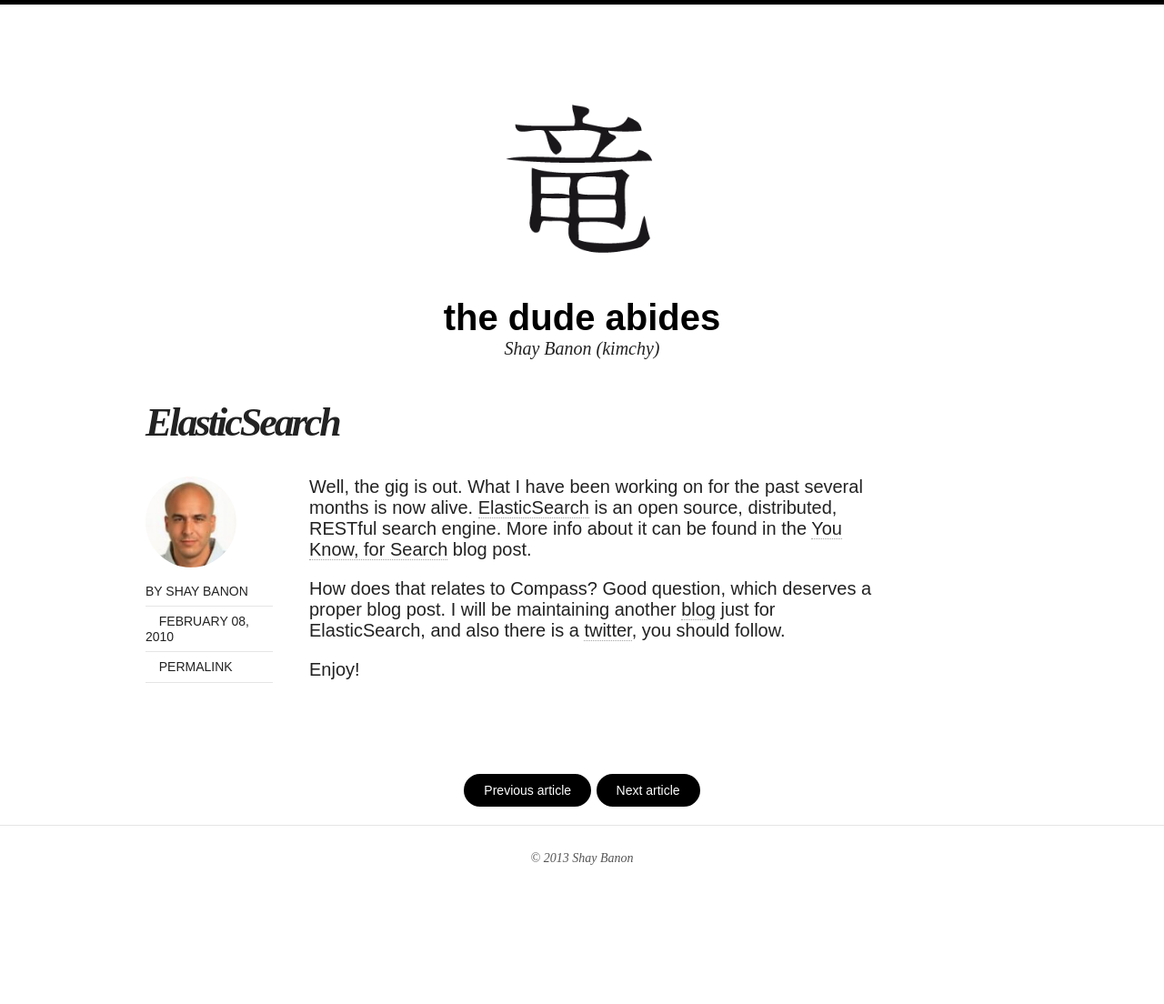
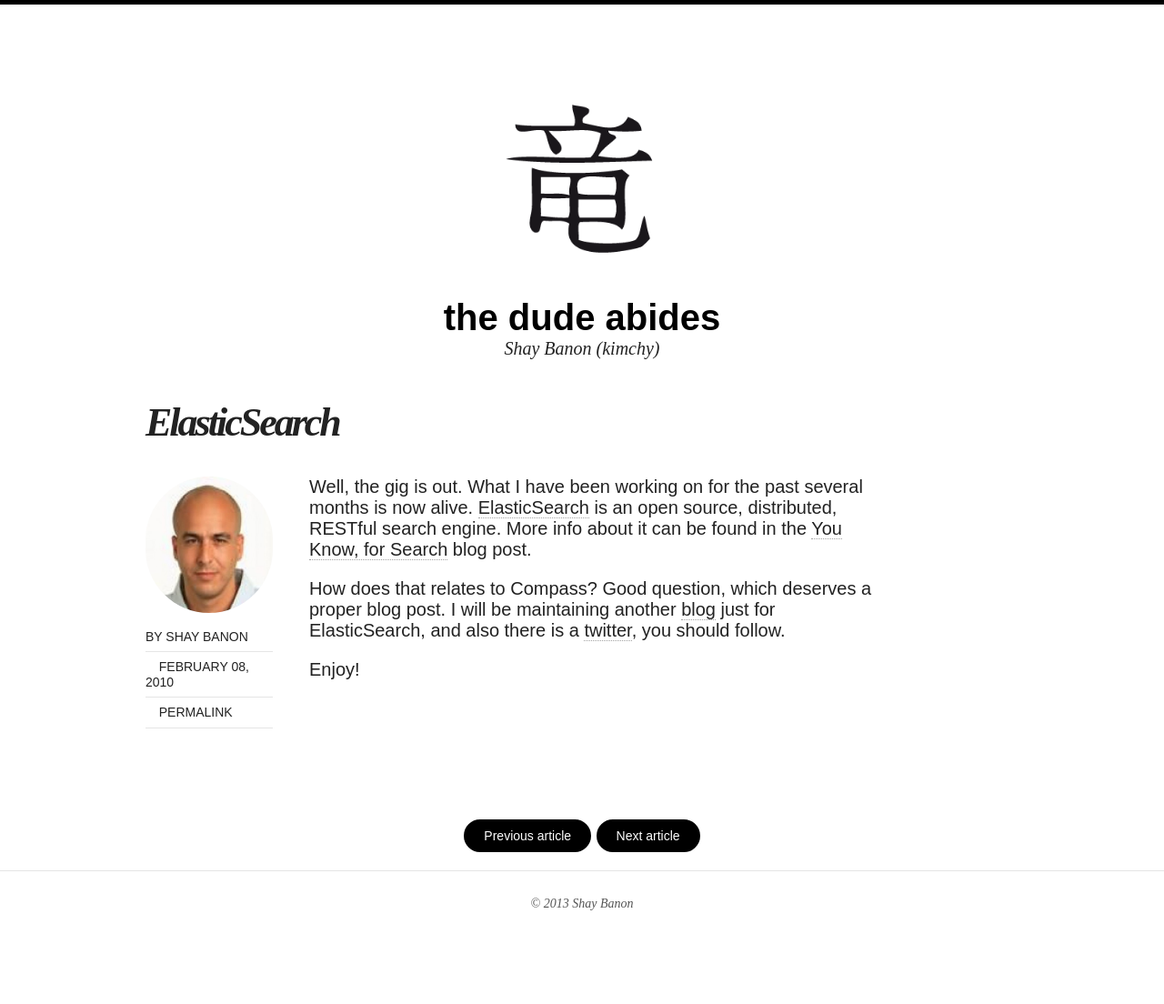
Before and after one commit to kimchy/kimchy.github.io, a Jekyll site: the page built from _posts/2010-02-08-elasticsearch.md, in a window 1280 px wide. Shown: the whole page at 91% size. Built offline with Jekyll 4.4.1, drawn with Linux system fonts in a browser that asks for light colours; nearby versions of some CDN libraries; before the commit the page ends 1054 px from its top, so only the background shows below that.

Commit message:
remove override on image

```diff
--- a/assets/css/override.css
+++ b/assets/css/override.css
@@ -5,8 +5,3 @@
 blockquote {
 	font-size: 20px;
 }
-
-.author-photo {
-	width: 100px;
-	height: 100px;
-}
```
